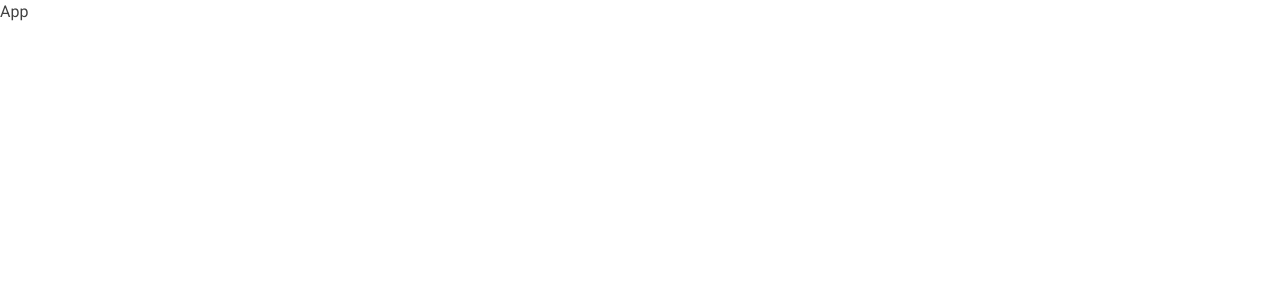
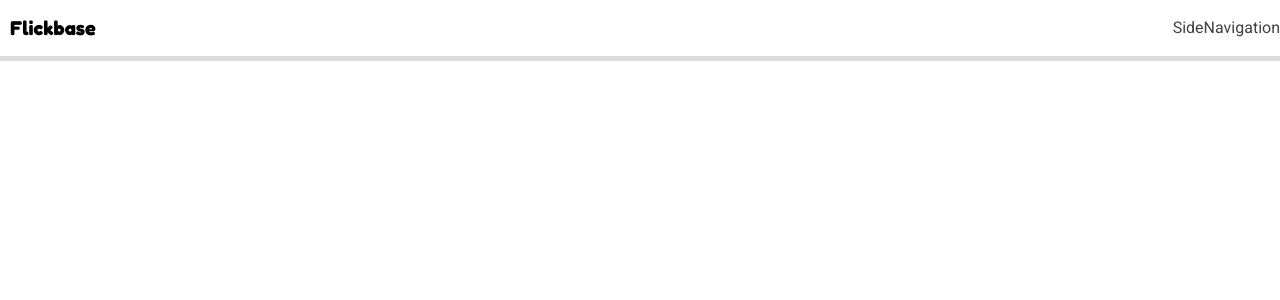
Before and after one commit to ferlobo1985/UDMY-REACT19-Flickbase, a React (Vite) app in the folder frontend/: page / in a window 1280 px wide. Shown: the top 300 px of the page. Built offline with nearby package versions, Linux system fonts and the light colour scheme.

Commit message:
39-Creating a Header
39-Creating a Header

```diff
--- /dev/null
+++ b/frontend/src/components/home/index.jsx
@@ -0,0 +1,9 @@
+const Home = () => {
+    return(
+        <>
+            HOME
+        </>
+    )
+}
+
+export default Home;
--- /dev/null
+++ b/frontend/src/components/navigation/header.jsx
@@ -0,0 +1,17 @@
+import { Link, useNavigate, useLocation } from 'react-router'
+import SideNavigation from './sideNavigation';
+
+const Header = () => {
+    return(
+        <>
+            <nav className='navbar fixed-top'>
+                <Link to="/" className='navbar-brand d-flex align-items-center fredoka_ff'>
+                    Flickbase
+                </Link>
+                <SideNavigation/>
+            </nav>
+        </>
+    )
+}
+
+export default Header;
--- /dev/null
+++ b/frontend/src/components/navigation/sideNavigation.jsx
@@ -0,0 +1,10 @@
+
+const SideNavigation = () => {
+    return(
+        <>
+            SideNavigation
+        </>
+    )
+}
+
+export default SideNavigation;
--- a/frontend/src/routes.jsx
+++ b/frontend/src/routes.jsx
@@ -1,9 +1,16 @@
+import { Routes, Route, BrowserRouter } from 'react-router'
+
+import Home from './components/home';
+import Header from './components/navigation/header'
 
 const Router = () =>{
   return(
-    <>
-      App
-    </>
+    <BrowserRouter>
+      <Header/>
+      <Routes>
+        <Route path="/" element={<Home/>}/>
+      </Routes>
+    </BrowserRouter>
   )
 }
 
```
